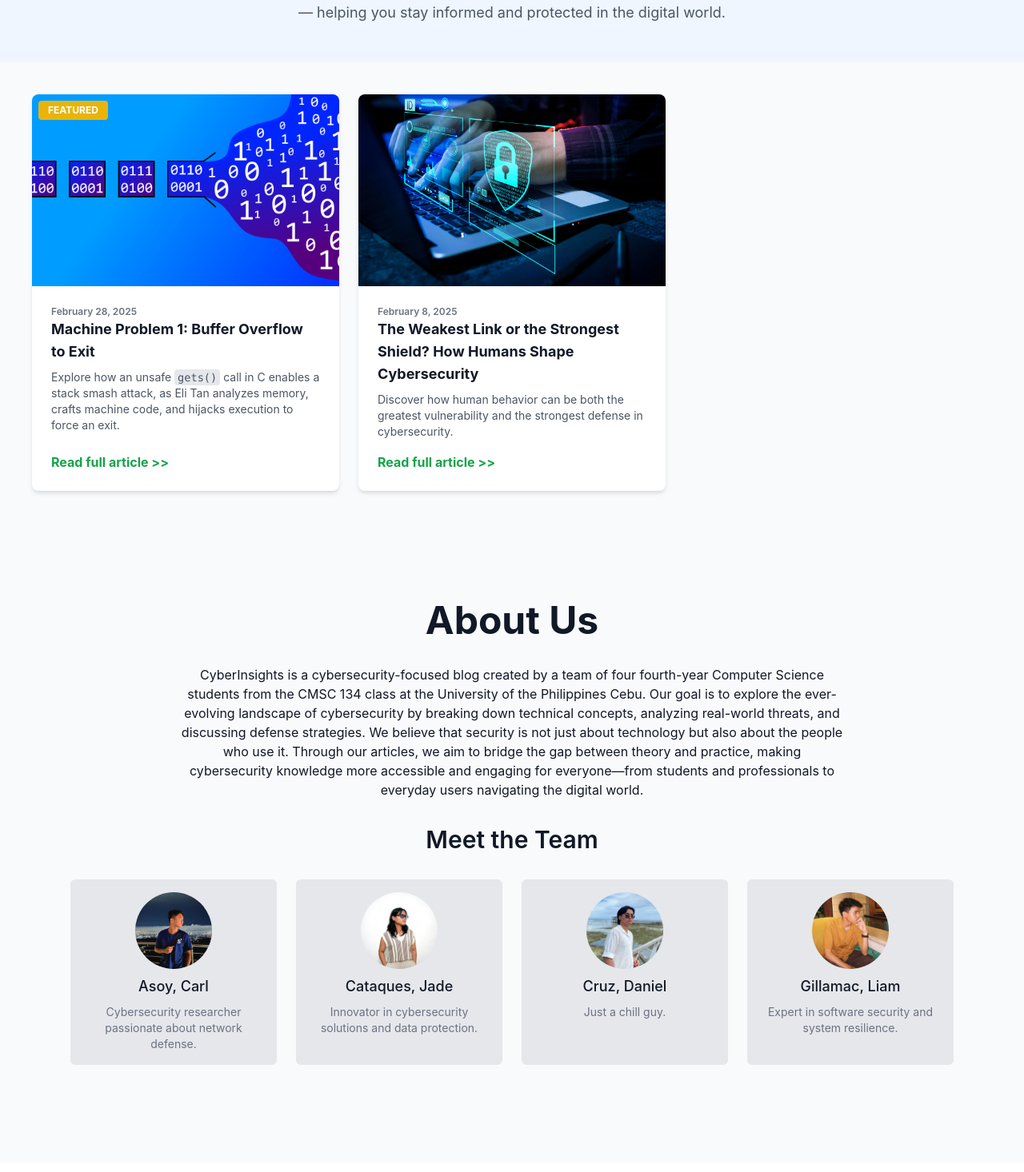
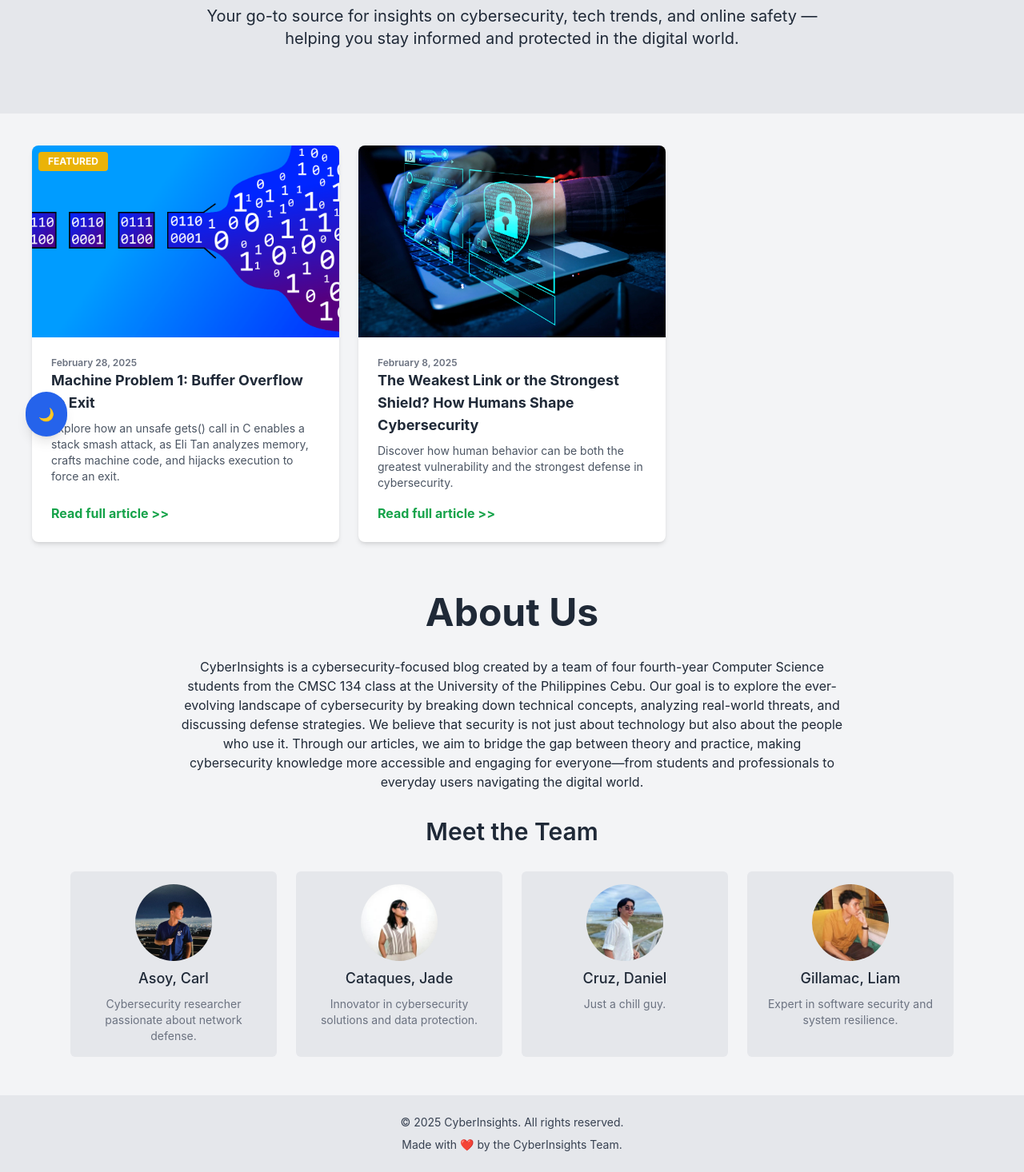
Before and after one commit to Exalt24/CyberInsights, a Next.js app: page / in a window 1280 px wide. Shown: the part 222-1688 px from the top of the page at 80% size. Built offline with nearby package versions, Linux system fonts and the light colour scheme.

Commit message:
UI Improvement and Functionalities

```diff
--- /dev/null
+++ b/src/app/components/BlogCard.js
@@ -0,0 +1,64 @@
+import Link from "next/link";
+import Image from "next/image";
+
+export default function BlogCard({
+  href,
+  isFeatured = false,
+  imageSrc,
+  altText,
+  date,
+  title,
+  description,
+  isDarkMode,
+}) {
+  return (
+    <Link href={href}>
+      <div
+        className={`shadow-md rounded-lg overflow-hidden transform transition duration-300 hover:scale-105 cursor-pointer flex flex-col h-full ${
+          isDarkMode ? "bg-gray-800" : "bg-white"
+        }`}
+      >
+        <div className="relative">
+          <Image
+            src={imageSrc}
+            alt={altText}
+            width={400}
+            height={250}
+            className="w-full h-60 object-cover"
+          />
+          {isFeatured && (
+            <span className="absolute top-2 left-2 bg-yellow-500 text-white px-3 py-1 text-xs font-bold rounded">
+              FEATURED
+            </span>
+          )}
+        </div>
+        <div className="p-6 flex flex-col flex-grow">
+          <span
+            className={`text-xs font-semibold ${
+              isDarkMode ? "text-gray-300" : "text-gray-500"
+            }`}
+          >
+            {date}
+          </span>
+          <h3
+            className={`text-lg font-bold ${
+              isDarkMode ? "text-white" : "text-gray-800"
+            }`}
+          >
+            {title}
+          </h3>
+          <p
+            className={`mt-2 text-sm flex-grow ${
+              isDarkMode ? "text-gray-400" : "text-gray-600"
+            }`}
+          >
+            {description}
+          </p>
+          <span className="mt-4 inline-block text-green-600 font-bold hover:underline">
+            Read full article &gt;&gt;
+          </span>
+        </div>
+      </div>
+    </Link>
+  );
+}
--- a/src/app/page.js
+++ b/src/app/page.js
@@ -2,14 +2,120 @@
 
 import Link from "next/link";
 import Image from "next/image";
+import { useState, useEffect, memo } from "react";
+import BlogCard from "./components/BlogCard";
+
+function ZoomableImage({ src, alt, className, width = 500, height = 500, zoomWidth = 800, zoomHeight = 800 }) {
+  const [isZoomed, setIsZoomed] = useState(false);
+  const [imageError, setImageError] = useState(false);
+
+  const handleClick = () => setIsZoomed(true);
+  const handleClose = () => setIsZoomed(false);
+
+  useEffect(() => {
+    const handleKeyDown = (e) => {
+      if (e.key === 'Escape') handleClose();
+    };
+    window.addEventListener('keydown', handleKeyDown);
+    return () => window.removeEventListener('keydown', handleKeyDown);
+  }, []);
+
+  return (
+    <>
+      <Image
+        src={imageError ? '/images/placeholder.jpg' : src}
+        alt={alt}
+        className={`${className} cursor-pointer transition-transform duration-300 hover:scale-105`}
+        onClick={handleClick}
+        onError={() => setImageError(true)}
+        width={width}
+        height={height}
+      />
+      {isZoomed && (
+        <div
+          onClick={handleClose}
+          className="fixed inset-0 bg-black bg-opacity-75 flex items-center justify-center z-50"
+        >
+          <Image
+            src={imageError ? '/images/placeholder.jpg' : src}
+            alt={alt}
+            className="max-w-full max-h-full transform transition-transform duration-300"
+            onError={() => setImageError(true)}
+            width={zoomWidth}
+            height={zoomHeight}
+          />
+        </div>
+      )}
+    </>
+  );
+}
+
+function DarkModeToggle({ isDarkMode, toggleDarkMode }) {
+  return (
+    <button
+      onClick={toggleDarkMode}
+      className="fixed bottom-8 left-8 bg-blue-600 hover:bg-blue-700 text-white p-4 rounded-full shadow-lg focus:outline-none transition duration-300 z-50"
+      aria-label="Toggle Dark Mode"
+    >
+      {isDarkMode ? '☀️' : '🌙'}
+    </button>
+  );
+}
+
+const FloatingBackToTop = memo(function FloatingBackToTop() {
+  const [visible, setVisible] = useState(false);
+
+  useEffect(() => {
+    const handleScroll = () => {
+      setVisible(window.scrollY > 300);
+    };
+    window.addEventListener("scroll", handleScroll);
+    return () => window.removeEventListener("scroll", handleScroll);
+  }, []);
+
+  const scrollToTop = () =>
+    window.scrollTo({ top: 0, behavior: "smooth" });
+
+  return (
+    visible && (
+      <button
+        onClick={scrollToTop}
+        className="fixed bottom-8 right-8 bg-blue-600 hover:bg-blue-700 text-white p-4 rounded-full shadow-lg focus:outline-none transition duration-300 z-50"
+        aria-label="Back to Top"
+      >
+        <svg
+          xmlns="http://www.w3.org/2000/svg"
+          className="h-6 w-6"
+          fill="none"
+          viewBox="0 0 24 24"
+          stroke="currentColor"
+        >
+          <path
+            strokeLinecap="round"
+            strokeLinejoin="round"
+            strokeWidth="2"
+            d="M5 10l7-7m0 0l7 7m-7-7v18"
+          />
+        </svg>
+      </button>
+    )
+  );
+});
 
 export default function Home() {
+  const [isDarkMode, setIsDarkMode] = useState(false);
+  const toggleDarkMode = () => setIsDarkMode((prev) => !prev);
+
   return (
-    <div className="min-h-screen bg-gray-50 text-gray-900">
-
+    <div
+      className={`${isDarkMode ? "bg-gray-900 text-gray-200" : "bg-gray-100 text-gray-800"} min-h-screen`}
+    >
       {/* Navigation Bar */}
-      <nav className="flex justify-between items-center px-10 py-4 bg-white shadow-md">
-        <Link href="/" className="flex items-center space-x-2 transform transition duration-300 hover:scale-105">
+      <nav className={`flex justify-between items-center px-10 py-4 shadow-md ${isDarkMode ? 'bg-gray-800' : 'bg-gray-100'}`}>
+        <Link
+          href="/"
+          className="flex items-center space-x-2 transform transition duration-300 hover:scale-105"
+        >
           <Image
             src="/logo.svg"
             alt="CyberInsights Logo"
@@ -20,63 +126,49 @@ export default function Home() {
           <h1 className="text-xl font-bold">CyberInsights</h1>
         </Link>
 
-        <Link className="hover:underline hover:text-gray-500 transform transition duration-300 hover:scale-105" href="#about-authors" scroll={true}>
+        <Link
+          className="hover:underline hover:text-gray-500 transform transition duration-300 hover:scale-105"
+          href="#about-authors"
+          scroll={true}
+        >
           About Us
         </Link>
       </nav>
 
-
-
-      {/* Hero Section */}
-      <header className="text-center py-12 bg-blue-50">
+      <header className={`text-center py-20 ${isDarkMode ? 'bg-gray-700' : 'bg-gray-200'}`}>
         <h2 className="text-6xl font-bold">CyberInsights</h2>
-        <p className="text-lg text-gray-600 mt-4 max-w-2xl mx-auto">
-        Your go-to source for insights on cybersecurity, tech trends, and online safety — helping you stay informed and protected in the digital world.
+        <p className={`text-xl mt-4 mx-auto max-w-3xl ${isDarkMode ? 'text-gray-300' : 'text-gray-800'}`}>
+          Your go-to source for insights on cybersecurity, tech trends, and online safety — helping you stay informed and protected in the digital world.
         </p>
       </header>
 
-      {/* Blog Posts */}
       <section className="grid grid-cols-1 md:grid-cols-3 gap-6 px-10 py-10">
+        <BlogCard
+          href="/posts/post2"
+          isFeatured={true}
+          imageSrc="/images/posts/post2.png"
+          altText="Blog Image"
+          date="February 28, 2025"
+          title="Machine Problem 1: Buffer Overflow to Exit"
+          description="Explore how an unsafe gets() call in C enables a stack smash attack, as Eli Tan analyzes memory, crafts machine code, and hijacks execution to force an exit."
+          isDarkMode={isDarkMode}
+        />
 
-        {/* Blog Card 1 */}
-        <Link href="/posts/post2">
-          <div className="bg-white shadow-md rounded-lg overflow-hidden transform transition duration-300 hover:scale-105 cursor-pointer flex flex-col h-full">
-            <div className="relative">
-              <Image src="/images/posts/post2.png" alt="Blog Image" width={400} height={250} className="w-full h-60 object-cover"/>
-              <span className="absolute top-2 left-2 bg-yellow-500 text-white px-3 py-1 text-xs font-bold rounded">FEATURED</span>
-            </div>
-            <div className="p-6 flex flex-col flex-grow">
-              <span className="text-xs font-semibold text-gray-500">February 28, 2025</span>
-              <h3 className="text-lg font-bold">Machine Problem 1: Buffer Overflow to Exit</h3>
-              <p className="text-gray-600 mt-2 text-sm flex-grow">
-                Explore how an unsafe <code>gets()</code> call in C enables a stack smash attack, as Eli Tan analyzes memory, crafts machine code, and hijacks execution to force an exit.
-              </p>
-              <span className="mt-4 inline-block text-green-600 font-bold hover:underline">Read full article &gt;&gt;</span>
-            </div>
-          </div>
-        </Link>
-
-        {/* Blog Card 2 */}
-        <Link href="/posts/post1">
-          <div className="bg-white shadow-md rounded-lg overflow-hidden transform transition duration-300 hover:scale-105 cursor-pointer flex flex-col h-full">
-            <Image src="/images/posts/post1.png" alt="Blog Image" width={400} height={250} className="w-full h-60 object-cover"/>
-            <div className="p-6 flex flex-col flex-grow">
-              <span className="text-xs font-semibold text-gray-500">February 8, 2025</span>
-              <h3 className="text-lg font-bold">The Weakest Link or the Strongest Shield? How Humans Shape Cybersecurity</h3>
-              <p className="text-gray-600 mt-2 text-sm flex-grow">
-                Discover how human behavior can be both the greatest vulnerability and the strongest defense in cybersecurity.
-              </p>
-              <span className="mt-4 inline-block text-green-600 font-bold hover:underline">Read full article &gt;&gt; </span>
-            </div>
-          </div>
-        </Link>
-
+        <BlogCard
+          href="/posts/post1"
+          imageSrc="/images/posts/post1.png"
+          altText="Blog Image"
+          date="February 8, 2025"
+          title="The Weakest Link or the Strongest Shield? How Humans Shape Cybersecurity"
+          description="Discover how human behavior can be both the greatest vulnerability and the strongest defense in cybersecurity."
+          isDarkMode={isDarkMode}
+        />
       </section>
 
       <section
         id="about-authors"
         aria-labelledby="about-authors-heading"
-        className="min-h-screen flex flex-col items-center justify-center max-w-6xl mx-auto px-6"
+        className="flex flex-col items-center justify-center max-w-6xl mx-auto px-6 py-6 mb-6"
       >
         <h2
           id="about-authors-heading"
@@ -85,62 +177,63 @@ export default function Home() {
           About Us
         </h2>
 
-        <p className="mb-8 text-center w-3/4">CyberInsights is a cybersecurity-focused blog created by a team of four fourth-year Computer Science students from the CMSC 134 class at the University of the Philippines Cebu. Our goal is to explore the ever-evolving landscape of cybersecurity by breaking down technical concepts, analyzing real-world threats, and discussing defense strategies. We believe that security is not just about technology but also about the people who use it. Through our articles, we aim to bridge the gap between theory and practice, making cybersecurity knowledge more accessible and engaging for everyone—from students and professionals to everyday users navigating the digital world.</p>
+        <p className="mb-8 text-center w-3/4">
+          CyberInsights is a cybersecurity-focused blog created by a team of four fourth-year Computer Science students from the CMSC 134 class at the University of the Philippines Cebu. Our goal is to explore the ever-evolving landscape of cybersecurity by breaking down technical concepts, analyzing real-world threats, and discussing defense strategies. We believe that security is not just about technology but also about the people who use it. Through our articles, we aim to bridge the gap between theory and practice, making cybersecurity knowledge more accessible and engaging for everyone—from students and professionals to everyday users navigating the digital world.
+        </p>
 
-        <h3
-          id="about-authors-heading"
-          className="text-3xl font-semibold mb-8 text-center"
-        >
+        <h3 className="text-3xl font-semibold mb-8 text-center">
           Meet the Team
         </h3>
 
-        <div className="grid grid-cols-1 sm:grid-cols-2 md:grid-cols-4 gap-6 w-full mb-6">
-          <div className="flex flex-col items-center p-4 rounded-md bg-gray-200 hover:bg-gray-300 transition-colors duration-300">
-            <Image
+        <div className="grid grid-cols-1 sm:grid-cols-2 md:grid-cols-4 gap-6">
+          <div className={`flex flex-col items-center p-4 rounded-md ${isDarkMode ? 'bg-gray-700 hover:bg-blue-900' : 'bg-gray-200 hover:bg-blue-400'} transition-colors duration-300`}>
+            <ZoomableImage
               src="/images/carl.jpg"
               alt="Carl Asoy"
-              width={40}
-              height={40}
               className="w-24 h-24 rounded-full mb-2"
             />
-            <p className="text-center text-lg font-medium">Asoy, Carl</p>
+            <p className="text-center text-lg font-medium">
+              Asoy, Carl
+            </p>
             <p className="text-center text-sm text-gray-500 mt-2">
               Cybersecurity researcher passionate about network defense.
             </p>
           </div>
-          <div className="flex flex-col items-center p-4 rounded-md bg-gray-200 hover:bg-gray-300 transition-colors duration-300">
-            <Image
+          <div className={`flex flex-col items-center p-4 rounded-md ${isDarkMode ? 'bg-gray-700 hover:bg-blue-900' : 'bg-gray-200 hover:bg-blue-400'} transition-colors duration-300`}>
+            <ZoomableImage
               src="/images/jade.jpg"
               alt="Jade Cataques"
-              width={40}
-              height={40}
               className="w-24 h-24 rounded-full mb-2"
             />
-            <p className="text-center text-lg font-medium">Cataques, Jade</p>
+            <p className="text-center text-lg font-medium">
+              Cataques, Jade
+            </p>
             <p className="text-center text-sm text-gray-500 mt-2">
               Innovator in cybersecurity solutions and data protection.
             </p>
           </div>
-          <div className="flex flex-col items-center p-4 rounded-md bg-gray-200 hover:bg-gray-300 transition-colors duration-300">
-            <Image
+          <div className={`flex flex-col items-center p-4 rounded-md ${isDarkMode ? 'bg-gray-700 hover:bg-blue-900' : 'bg-gray-200 hover:bg-blue-400'} transition-colors duration-300`}>
+            <ZoomableImage
               src="/images/daniel.png"
               alt="Daniel Cruz"
-              width={40}
-              height={40}
               className="w-24 h-24 rounded-full mb-2"
             />
-            <p className="text-center text-lg font-medium">Cruz, Daniel</p>
-            <p className="text-center text-sm text-gray-500 mt-2">Just a chill guy.</p>
+            <p className="text-center text-lg font-medium">
+              Cruz, Daniel
+            </p>
+            <p className="text-center text-sm text-gray-500 mt-2">
+              Just a chill guy.
+            </p>
           </div>
-          <div className="flex flex-col items-center p-4 rounded-md bg-gray-200 hover:bg-gray-300 transition-colors duration-300">
-            <Image
+          <div className={`flex flex-col items-center p-4 rounded-md ${isDarkMode ? 'bg-gray-700 hover:bg-blue-900' : 'bg-gray-200 hover:bg-blue-400'} transition-colors duration-300`}>
+            <ZoomableImage
               src="/images/liam.jpg"
               alt="Liam Gillamac"
-              width={40}
-              height={40}
               className="w-24 h-24 rounded-full mb-2"
             />
-            <p className="text-center text-lg font-medium">Gillamac, Liam</p>
+            <p className="text-center text-lg font-medium">
+              Gillamac, Liam
+            </p>
             <p className="text-center text-sm text-gray-500 mt-2">
               Expert in software security and system resilience.
             </p>
@@ -148,8 +241,18 @@ export default function Home() {
         </div>
       </section>
 
+      <footer className={`${isDarkMode ? "bg-gray-800 text-gray-300" : "bg-gray-200 text-gray-700"} py-6 px-10 text-center`}>
+        <p className="text-sm">
+          &copy; {new Date().getFullYear()} CyberInsights. All rights reserved.
+        </p>
+        <p className="text-sm mt-2">
+          Made with ❤️ by the CyberInsights Team.
+        </p>
+      </footer>
 
-
+      {/* Dark mode toggle and floating back-to-top buttons */}
+      <DarkModeToggle isDarkMode={isDarkMode} toggleDarkMode={toggleDarkMode} />
+      <FloatingBackToTop />
     </div>
   );
 }
--- a/src/app/posts/post1/page.js
+++ b/src/app/posts/post1/page.js
@@ -117,21 +117,6 @@ function DarkModeToggle({ isDarkMode, toggleDarkMode }) {
     </button>
   );
 }
-
-const Footer = memo(function Footer({ isDarkMode }) {
-  const bgClass = isDarkMode ? "bg-gray-800" : "bg-white";
-  const borderClass = isDarkMode ? "border-t border-gray-700" : "border-t border-gray-200";
-  const textClass = isDarkMode ? "text-gray-300" : "text-gray-600";
-
-  return (
-    <footer className={`${bgClass} ${borderClass} py-4`}>
-      <div className={`max-w-7xl mx-auto px-4 text-center ${textClass}`}>
-        <p>&copy; {new Date().getFullYear()} 5B's CyberInsights. All rights reserved.</p>
-        <p className="mt-2">We Love You Sir Eli!</p>
-      </div>
-    </footer>
-  );
-});
 
 const scrollToSection = (id) => {
   const element = document.getElementById(id);
@@ -680,7 +665,7 @@ export default function Original() {
                   id="about-authors-heading"
                   className="text-2xl font-semibold mb-8 text-center hover:text-blue-500 transition-colors duration-300"
                 >
-                  Meet the Authors
+                The Authors
                 </h2>
                 <div className="grid grid-cols-1 sm:grid-cols-2 md:grid-cols-4 gap-6">
                   <div className={`flex flex-col items-center p-4 rounded-md ${isDarkMode ? 'bg-gray-700 hover:bg-blue-900' : 'bg-gray-200 hover:bg-blue-400'} transition-colors duration-300`}>
@@ -744,10 +729,18 @@ export default function Original() {
             <aside className="md:col-span-1 hidden md:block">
             </aside>
           </div>
+
         </main>
+        <footer className={`${isDarkMode ? "bg-gray-800 text-gray-300" : "bg-gray-200 text-gray-700"} py-6 px-10 text-center`}>
+          <p className="text-sm">
+            &copy; {new Date().getFullYear()} CyberInsights. All rights reserved.
+          </p>
+          <p className="text-sm mt-2">
+            Made with ❤️ by the CyberInsights Team.
+          </p>
+        </footer>
       </div>
 
-      <Footer isDarkMode={isDarkMode} />
       <FloatingBackToTop />
     </>
   );
--- a/src/app/posts/post2/page.js
+++ b/src/app/posts/post2/page.js
@@ -126,21 +126,6 @@ function DarkModeToggle({ isDarkMode, toggleDarkMode }) {
     </button>
   );
 }
-
-const Footer = memo(function Footer({ isDarkMode }) {
-  const bgClass = isDarkMode ? "bg-gray-800" : "bg-white";
-  const borderClass = isDarkMode ? "border-t border-gray-700" : "border-t border-gray-200";
-  const textClass = isDarkMode ? "text-gray-300" : "text-gray-600";
-
-  return (
-    <footer className={`${bgClass} ${borderClass} py-4`}>
-      <div className={`max-w-7xl mx-auto px-4 text-center ${textClass}`}>
-        <p>&copy; {new Date().getFullYear()} 5B's CyberInsights. All rights reserved.</p>
-        <p className="mt-2">We Love You Sir Eli!</p>
-      </div>
-    </footer>
-  );
-});
 
 const scrollToSection = (id) => {
   const element = document.getElementById(id);
@@ -706,7 +691,7 @@ cd 80      # int 0x80        invoke system call: exit 1
                   id="about-authors-heading"
                   className="text-2xl font-semibold mb-8 text-center hover:text-blue-500 transition-colors duration-300"
                 >
-                  Meet the Authors
+                The Authors
                 </h2>
                 <div className="grid grid-cols-1 sm:grid-cols-2 md:grid-cols-4 gap-6">
                   <div className={`flex flex-col items-center p-4 rounded-md ${isDarkMode ? 'bg-gray-700 hover:bg-blue-900' : 'bg-gray-200 hover:bg-blue-400'} transition-colors duration-300`}>
@@ -771,9 +756,19 @@ cd 80      # int 0x80        invoke system call: exit 1
             </aside>
           </div>
         </main>
+
+        <footer className={`${isDarkMode ? "bg-gray-800 text-gray-300" : "bg-gray-200 text-gray-700"} py-6 px-10 text-center`}>
+          <p className="text-sm">
+            &copy; {new Date().getFullYear()} CyberInsights. All rights reserved.
+          </p>
+          <p className="text-sm mt-2">
+            Made with ❤️ by the CyberInsights Team.
+          </p>
+        </footer>
+
       </div>
 
-      <Footer isDarkMode={isDarkMode} />
+
       <FloatingBackToTop />
     </>
   );
```
